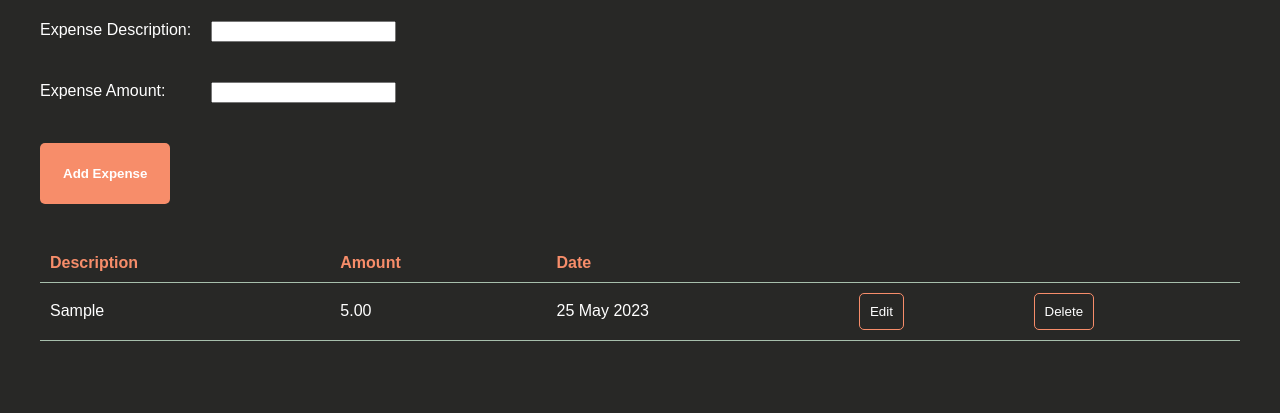
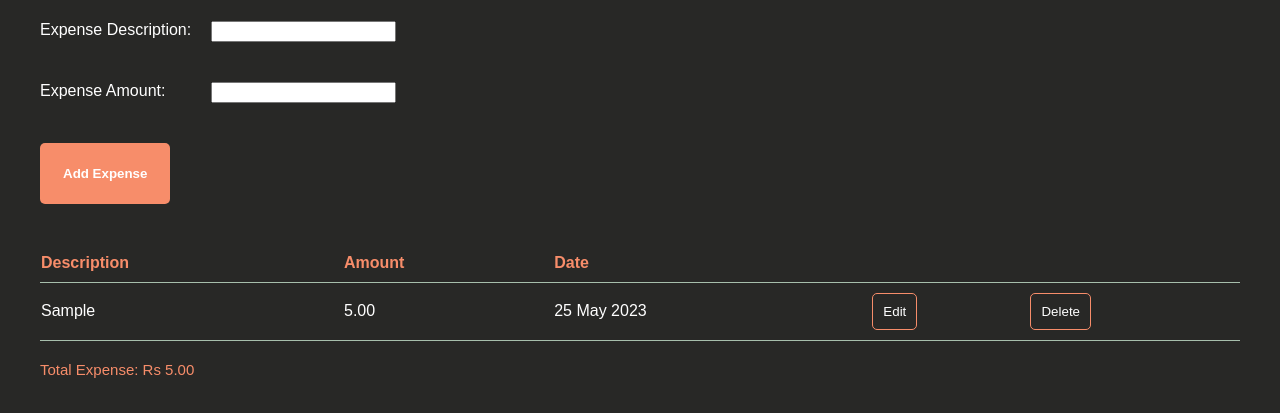
Before and after one commit to donabinu921/Expense-Tracker, a plain HTML site: page tracker/index1.html in a window 1280 px wide. Both pictures are taken after typing "Sample", "5" into the empty fields and a click on the button "Add Expense". Shown: the part 209-622 px from the top of the page. Drawn offline with Linux system fonts and the light colour scheme.

Commit message:
totalExpense displayed

```diff
--- a/tracker/index1.html
+++ b/tracker/index1.html
@@ -44,7 +44,7 @@
       </thead>
       <tbody></tbody>
     </table>
-
+    <span id="totalExpense"></span>
     <script src="script1.js"></script>
   </body>
 </html>
--- a/tracker/script1.js
+++ b/tracker/script1.js
@@ -41,6 +41,7 @@ function formSubmitHandler(event) {
     deleteButton.addEventListener("click", function () {
       let row = this.parentNode;
       tbody.deleteRow(row.rowIndex);
+
     });
 
     editButton.addEventListener("click", function () {
@@ -60,4 +61,15 @@ function formSubmitHandler(event) {
     document.getElementById("expenseDescription").value = "";
     document.getElementById("expenseAmount").value = "";
   }
+
+  // After inserting the initial expenses into the table
+let expenseRows = document.querySelectorAll("#expenseTable tbody tr");
+let totalExpense=0;
+expenseRows.forEach(function (row) {
+  let amount = parseFloat(row.cells[1].textContent);
+  totalExpense += amount;
+});
+
+// Update the total expense display
+document.getElementById("totalExpense").textContent = "Total Expense: Rs " + totalExpense.toFixed(2);
 }
--- a/tracker/style1.css
+++ b/tracker/style1.css
@@ -23,7 +23,7 @@ body {
   padding: 40px;
 }
 
-span {
+span{
   color: #f78d6a;
   font-size: 20px;
   font-weight: 800;
@@ -104,13 +104,15 @@ h1 {
 }
 
 table {
-  width: 100%;
+  width: auto;
   border-collapse: collapse;
 }
 
 th,
 td {
-  padding: 10px;
+  /* padding: 10px 0px 10px 10px; */
+  padding-top: 10px;
+  padding-bottom: 10px;
   text-align: left;
   border-bottom: 1px solid #a7bfac;
 }
@@ -136,3 +138,10 @@ th {
   cursor: pointer;
   background-color: #f78d6a;
 }
+
+#totalExpense{
+    font-weight: 400;
+    font-size: 15px;
+    padding-top: 20px;
+    padding-bottom: 20px;
+}
```
